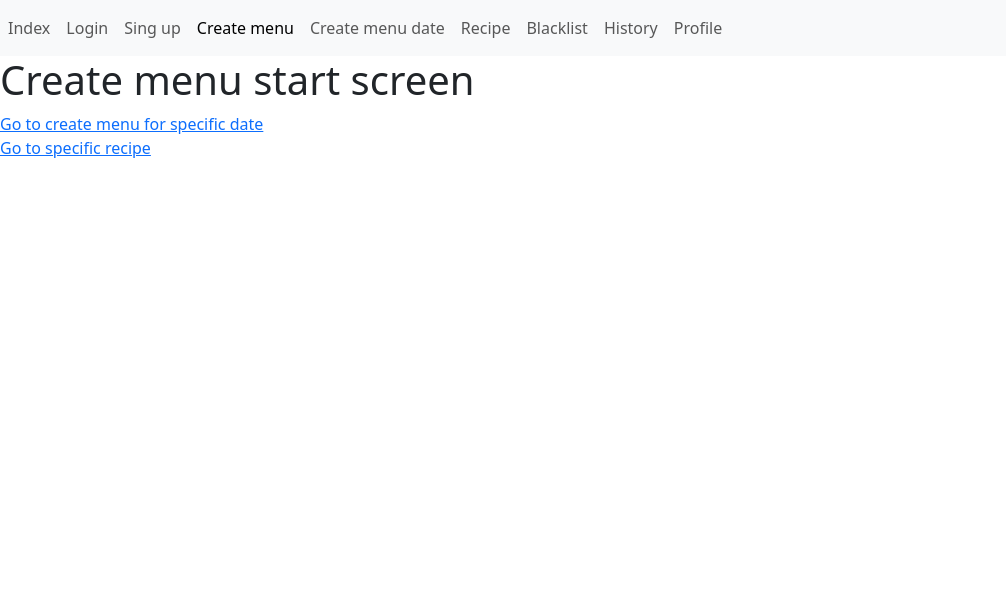
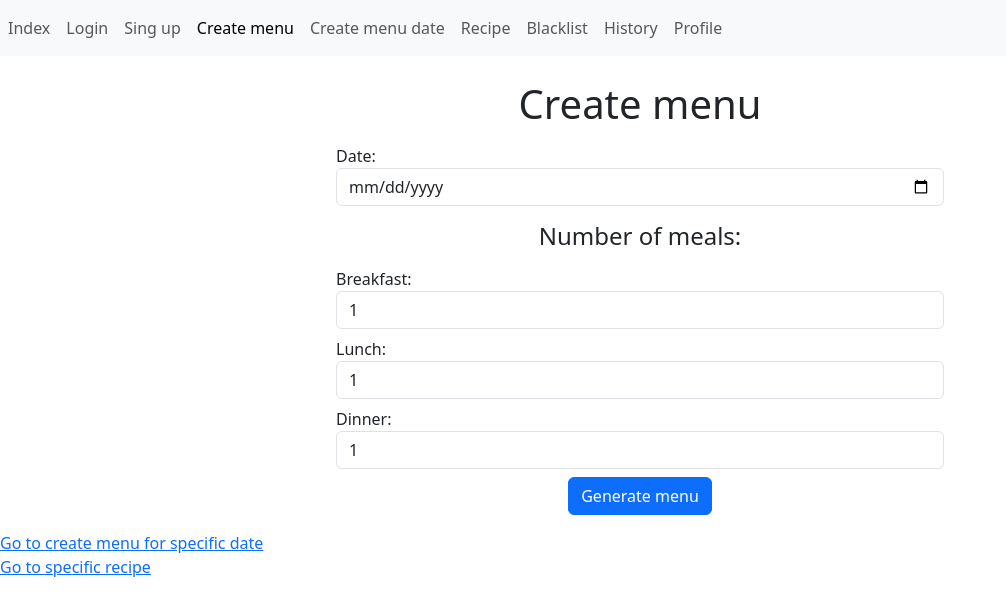
Before and after one commit to kirilsbondars/diet-app, a Flask app: page /create-menu in a window 1280 px wide. Shown: the top 616 px of the page, without its empty margins (0-1006 px from the left). Run offline with Flask 3, Linux system fonts and the light colour scheme; some libraries are stand-ins or nearby versions.

Commit message:
Template for the menu generation screen

```diff
--- a/src/templates/menu/create-menu.html
+++ b/src/templates/menu/create-menu.html
@@ -5,7 +5,36 @@
 {% endblock %}
 
 {% block body %}
-    <h1>Create menu start screen</h1>
+    <div class="container w-50 p-3">
+        <h1 class="mx-auto text-center p-2">Create menu</h1>
+
+        <form action="#" method="post">
+            <div class="form-group mb-2">
+                <label for="menuDate">Date:</label>
+                <input id="menuDate" name="menuDate" class="form-control" type="date" />
+            </div>
+
+            <h4 class="mx-auto text-center p-2">Number of meals:</h4>
+
+            <div class="form-group mb-2">
+                <label for="breakfastCount">Breakfast:</label>
+                <input type="number" class="form-control" id="breakfastCount" name="breakfastCount" min="1" max="3" value="1">
+            </div>
+            <div class="form-group mb-2">
+                <label for="lunchCount">Lunch:</label>
+                <input type="number" class="form-control" id="lunchCount" name="lunchCount" min="1" max="3" value="1">
+            </div>
+            <div class="form-group mb-2">
+                <label for="dinnerCount">Dinner:</label>
+                <input type="number" class="form-control" id="dinnerCount" name="dinnerCount" min="1" max="3" value="1">
+            </div>
+
+            <div class="text-center">
+            <button type="submit" class="btn btn-primary">Generate menu</button>
+            </div>
+        </form>
+    </div>
+
     <a href="/create-menu/2023-12-03">Go to create menu for specific date</a><br>
     <a href="/recipe/123">Go to specific recipe</a>
 {% endblock %}
```
